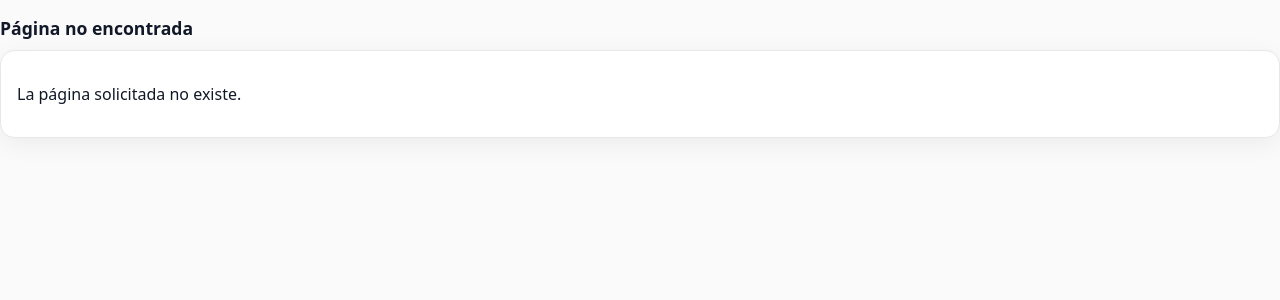
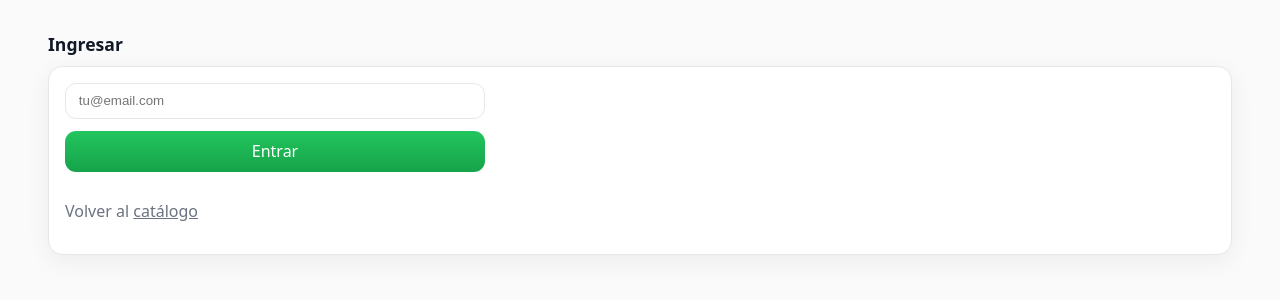
Before and after one commit to Francoamora/proyectoreact, a React (Vite) app: page /login in a window 1280 px wide. Shown: the top 300 px of the page. Built offline with nearby package versions, Linux system fonts and the light colour scheme.

Commit message:
actualizacion rutas 3: login mock, perfil y carrito privados; navbar con ingresar/salir

```diff
--- a/src/components/Navbar.jsx
+++ b/src/components/Navbar.jsx
@@ -1,6 +1,8 @@
-import { ShoppingCart, UserRound, Tags } from 'lucide-react'
+import { Link, useNavigate } from 'react-router-dom'
+import { ShoppingCart, UserRound, Tags, LogOut } from 'lucide-react'
 import CategoryFilter from './CategoryFilter.jsx'
 import styles from './Navbar.module.css'
+import { useAuth } from '../context/AuthContext.jsx'
 
 export default function Navbar({
   query,
@@ -12,13 +14,16 @@ export default function Navbar({
   onlyInStock = false,
   onToggleInStock = () => {}
 }) {
+  const { user, logout } = useAuth()
+  const nav = useNavigate()
+
   return (
     <header className={styles.header}>
       <div className={styles.top}>
-        <a className={styles.brand} href="/" aria-label="SuperCerca inicio">
+        <Link className={styles.brand} to="/" aria-label="SuperCerca inicio">
           <span className={styles.brandTitle}>SuperCerca</span>
           <span className={styles.brandSubtitle}>tu mercado amigo</span>
-        </a>
+        </Link>
 
         <form className={styles.search} role="search" onSubmit={(e) => e.preventDefault()}>
           <input
@@ -30,17 +35,31 @@ export default function Navbar({
         </form>
 
         <nav className={styles.menu} aria-label="Acciones">
-          <a href="#promos" className={styles.link}>
+          <Link to="/info" className={styles.link}>
             <Tags className={styles.icon} aria-hidden="true" />
             <span>Promociones</span>
-          </a>
-          <button className={styles.iconBtn} aria-label="Carrito">
+          </Link>
+
+          <Link to="/carrito" className={styles.iconBtn} aria-label="Carrito">
             <ShoppingCart className={styles.icon} />
             <span className={styles.badge} aria-live="polite">{cartCount}</span>
-          </button>
-          <button className={styles.iconBtn} aria-label="Cuenta">
-            <UserRound className={styles.icon} />
-          </button>
+          </Link>
+
+          {user ? (
+            <button
+              className={styles.link}
+              onClick={() => { logout(); nav('/', { replace:true }) }}
+              aria-label="Salir"
+            >
+              <LogOut className={styles.icon} />
+              <span>Salir</span>
+            </button>
+          ) : (
+            <Link to="/login" className={styles.link}>
+              <UserRound className={styles.icon} />
+              <span>Ingresar</span>
+            </Link>
+          )}
         </nav>
       </div>
 
--- /dev/null
+++ b/src/pages/Carrito.jsx
@@ -0,0 +1,41 @@
+import Container from '../components/Container.jsx'
+import { useCart } from '../hooks/useCart.js'
+import { useProductsQuery } from '../hooks/useProductsQuery.js'
+import { Link } from 'react-router-dom'
+
+export default function Carrito() {
+  const { cart, removeItem } = useCart()
+  const { data } = useProductsQuery()
+  const products = data ?? []
+  const rows = Object.entries(cart).map(([id, qty]) => {
+    const p = products.find(x => x.id === Number(id))
+    return p ? { ...p, qty } : null
+  }).filter(Boolean)
+  const total = rows.reduce((s, r) => s + r.price * r.qty, 0)
+
+  return (
+    <main style={{maxWidth:'var(--container)',margin:'0 auto',padding:'1rem'}}>
+      <Container title="Carrito">
+        {rows.length === 0 ? (
+          <p>Tu carrito está vacío. <Link to="/">Ver productos</Link></p>
+        ) : (
+          <>
+            <ul style={{listStyle:'none',padding:0,margin:0,display:'grid',gap:'.6rem'}}>
+              {rows.map(item => (
+                <li key={item.id} style={{display:'grid',gridTemplateColumns:'1fr auto auto',gap:'.5rem',alignItems:'center',border:'1px solid var(--border)',borderRadius:'.7rem',padding:'.6rem .8rem',background:'var(--paper)'}}>
+                  <div>
+                    <div style={{fontWeight:700}}>{item.name}</div>
+                    <div style={{color:'var(--muted)'}}>x{item.qty} · ${item.price.toLocaleString('es-AR')}</div>
+                  </div>
+                  <div style={{fontWeight:700}}>${(item.price*item.qty).toLocaleString('es-AR')}</div>
+                  <button onClick={()=>removeItem(item.id)} style={{border:'1px solid var(--border)',background:'var(--paper)',borderRadius:'.5rem',padding:'.35rem .6rem',cursor:'pointer'}}>Quitar</button>
+                </li>
+              ))}
+            </ul>
+            <div style={{display:'flex',justifyContent:'flex-end',marginTop:'1rem',fontWeight:800}}>Total ${total.toLocaleString('es-AR')}</div>
+          </>
+        )}
+      </Container>
+    </main>
+  )
+}
--- /dev/null
+++ b/src/pages/Login.jsx
@@ -0,0 +1,41 @@
+import { useRef, useState } from 'react'
+import { useNavigate, useLocation, Link } from 'react-router-dom'
+import Container from '../components/Container.jsx'
+import { useAuth } from '../context/AuthContext.jsx'
+
+export default function Login() {
+  const { login } = useAuth()
+  const nav = useNavigate()
+  const { state } = useLocation()
+  const from = state?.from || '/perfil'
+  const inputRef = useRef(null)
+  const [email, setEmail] = useState('')
+
+  return (
+    <main style={{maxWidth:'var(--container)',margin:'0 auto',padding:'1rem'}}>
+      <Container title="Ingresar">
+        <form
+          onSubmit={(e) => { e.preventDefault(); login({ email }); nav(from, { replace:true }) }}
+          style={{display:'grid',gap:'.75rem',maxWidth:'420px'}}
+        >
+          <input
+            ref={inputRef}
+            type="email"
+            placeholder="tu@email.com"
+            value={email}
+            onChange={(e)=>setEmail(e.target.value)}
+            style={{padding:'.6rem .8rem',border:'1px solid var(--border)',borderRadius:'.7rem'}}
+            required
+          />
+          <button
+            type="submit"
+            style={{background:'linear-gradient(180deg,#22c55e,#16a34a)',color:'#fff',border:'none',padding:'.6rem 1rem',borderRadius:'.7rem',cursor:'pointer'}}
+          >
+            Entrar
+          </button>
+          <p style={{color:'var(--muted)'}}>Volver al <Link to="/">catálogo</Link></p>
+        </form>
+      </Container>
+    </main>
+  )
+}
--- /dev/null
+++ b/src/pages/Perfil.jsx
@@ -0,0 +1,14 @@
+import Container from '../components/Container.jsx'
+import { useAuth } from '../context/AuthContext.jsx'
+
+export default function Perfil() {
+  const { user } = useAuth()
+  return (
+    <main style={{maxWidth:'var(--container)',margin:'0 auto',padding:'1rem'}}>
+      <Container title="Mi perfil">
+        <p><strong>Nombre:</strong> {user?.name}</p>
+        <p><strong>Email:</strong> {user?.email}</p>
+      </Container>
+    </main>
+  )
+}
--- a/src/routes/AppRouter.jsx
+++ b/src/routes/AppRouter.jsx
@@ -2,12 +2,27 @@ import { Routes, Route } from 'react-router-dom'
 import App from '../App.jsx'
 import Info from '../pages/Info.jsx'
 import NotFound from '../pages/NotFound.jsx'
+import Login from '../pages/Login.jsx'
+import Perfil from '../pages/Perfil.jsx'
+import Carrito from '../pages/Carrito.jsx'
+import ProtectedRoute from './ProtectedRoute.jsx'
+import PublicOnlyRoute from './PublicOnlyRoute.jsx'
 
 export default function AppRouter() {
   return (
     <Routes>
       <Route path="/" element={<App />} />
       <Route path="/info" element={<Info />} />
+
+      <Route element={<PublicOnlyRoute />}>
+        <Route path="/login" element={<Login />} />
+      </Route>
+
+      <Route element={<ProtectedRoute />}>
+        <Route path="/perfil" element={<Perfil />} />
+        <Route path="/carrito" element={<Carrito />} />
+      </Route>
+
       <Route path="*" element={<NotFound />} />
     </Routes>
   )
```
